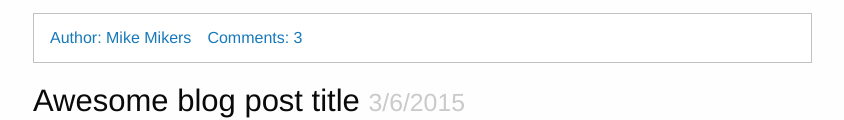
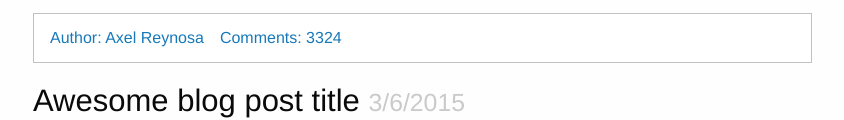
Before and after one commit to SamaAxl/Foundation, a plain HTML site: page index.html in a window 1280 px wide. Shown: the part 1048-1168 px from the top of the page, without its empty margins (15-859 px from the left). Drawn offline with nearby package versions, Linux system fonts and the light colour scheme; a script that the page names is missing.

Commit message:
Apartado Rushia mejora

```diff
--- a/index.html
+++ b/index.html
@@ -106,8 +106,8 @@
         <p>La agencia de Youtubers Virtuales Hololive anunció que la famosa VTuber; Uruha Rushia ya no será parte de los talentos de la compañía. El inicio del debacle de la VTuber inició cuando se vio envuelta en una polémica durante una trasmisión en vivo donde dejó su Discord abierto, lo que provocó que un cantante llamado Mafumafu le enviara un mensaje privado que provocó la ira de los fans sintiéndose traicionados pensando que él era su novio.</p>
         <div class="callout">
           <ul class="menu simple">
-            <li><a href="#">Author: Mike Mikers</a></li>
-            <li><a href="#">Comments: 3</a></li>
+            <li><a href="#">Author: Axel Reynosa</a></li>
+            <li><a href="#">Comments: 3324</a></li>
           </ul>
         </div>
       </div>
```
